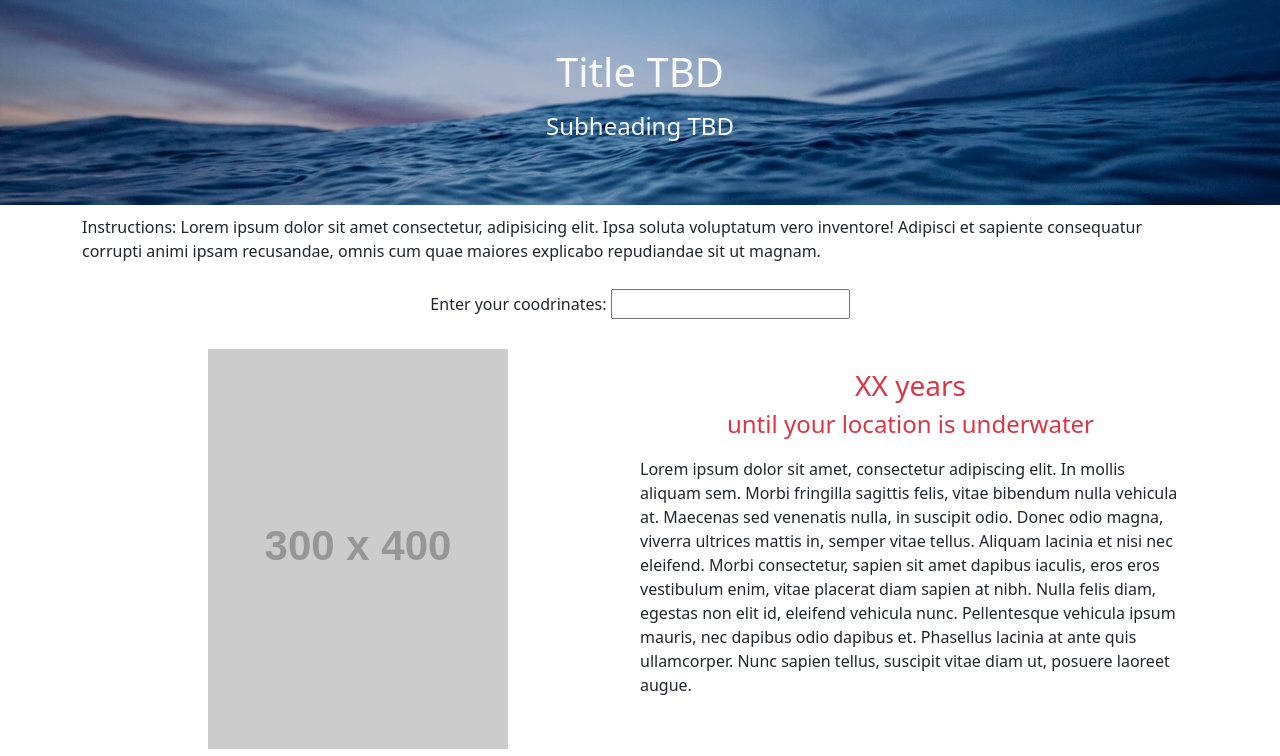
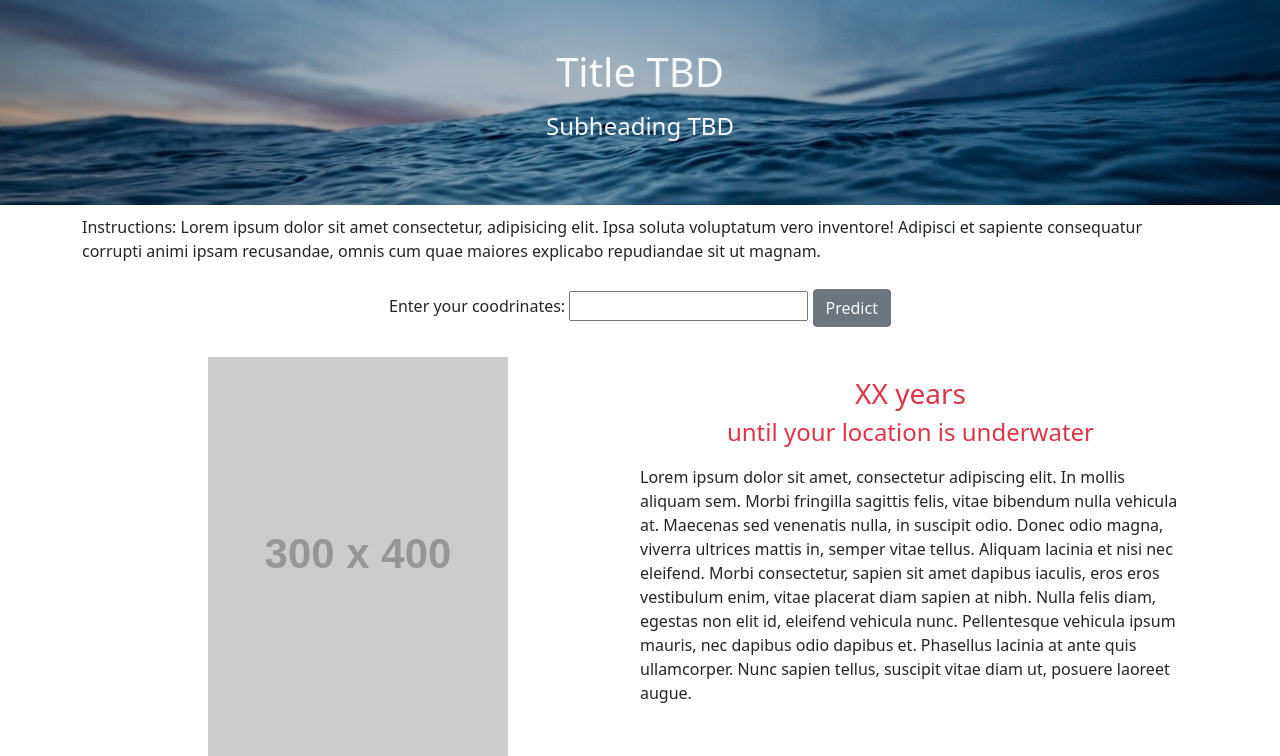
Before and after one commit to samg2003/hackmit, a Flask app: page / in a window 1280 px wide. Shown: the top 756 px of the page. Run offline with Flask 2, Linux system fonts and the light colour scheme; grey boxes labelled with a size stand in for pictures from a placeholder-image service; some libraries are stand-ins or nearby versions.

Commit message:
Finished styling, added submit button

```diff
--- a/templates/index.html
+++ b/templates/index.html
@@ -34,6 +34,7 @@
             <form>
                 <label for="coordinates">Enter your coodrinates: </label>
                 <input type="text" id="coordinates">
+                <button id="submit-button" type="button" class="btn btn-secondary text-light" >Predict </button>
             </form>
         </div>
 
--- a/templates/style.css
+++ b/templates/style.css
@@ -18,7 +18,7 @@ div{
 
 @media only screen and (min-width: 629px) {
     .jumbotron{
-        background: linear-gradient(0deg, rgba(1, 0, 73, 0.3), rgba(1, 0, 73, 0.3)), url(banner-photo.jpeg);
+        background: linear-gradient(0deg, rgba(1, 0, 32, 0.3), rgba(1, 0, 34, 0.3)), url(banner-photo.jpeg);
         background-size: 100vw;
     }
 }
```
